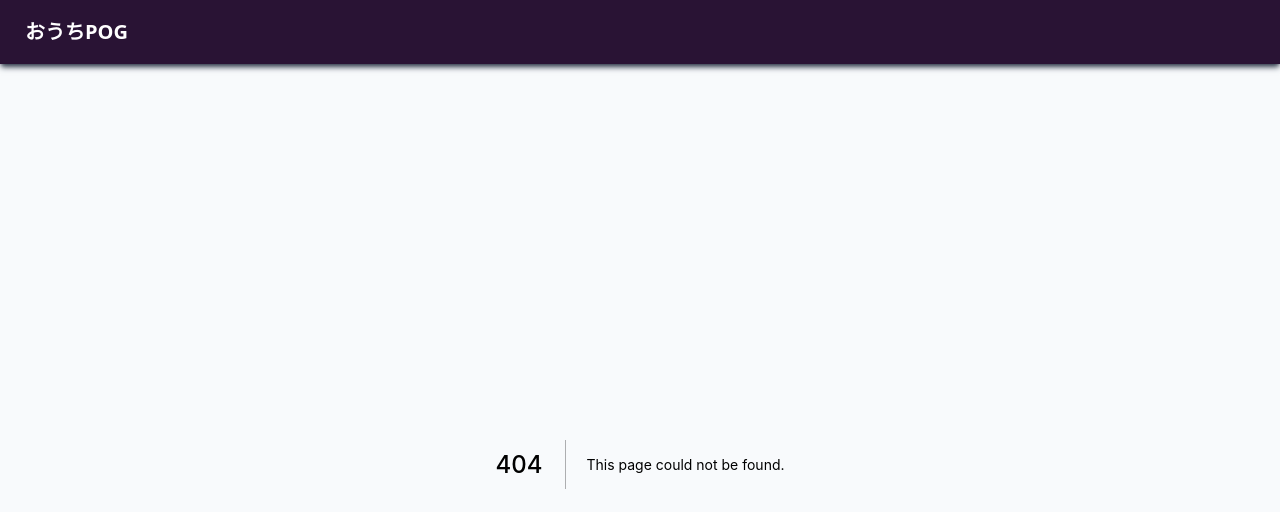
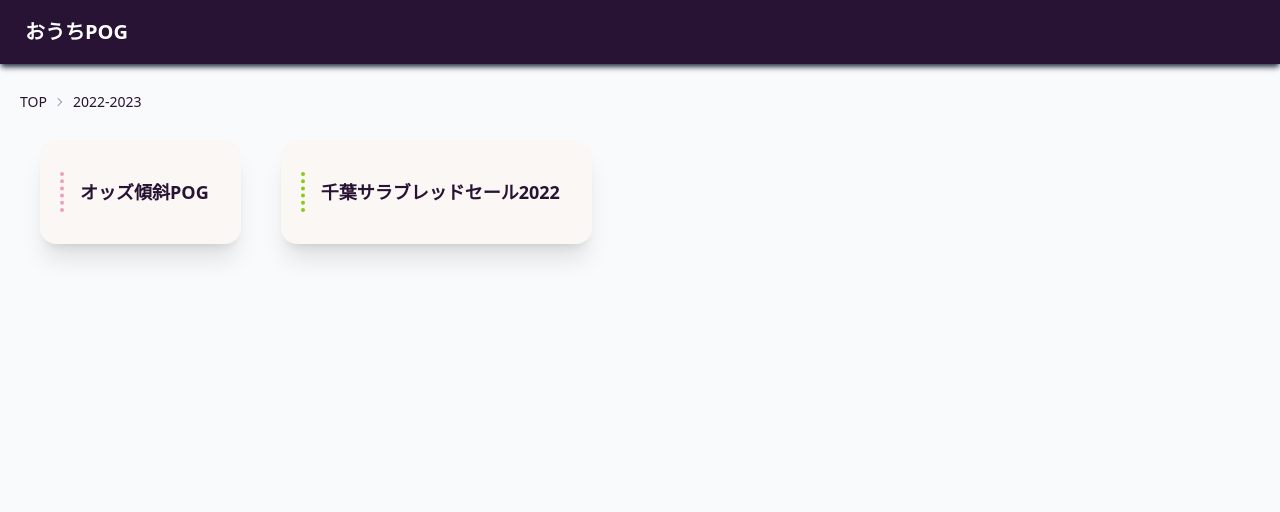
Before and after one commit to mishio-n/old-pog, a Next.js app: page /2022-2023 in a window 1280 px wide. Before the commit this address had no page. Shown: the top 512 px of the page. Built offline with nearby package versions, Linux system fonts and the light colour scheme.

Commit message:
:card_file_box: prismaからサーバー側でデータ取得して表示

```diff
--- /dev/null
+++ b/lib/prisma.ts
@@ -0,0 +1,17 @@
+import { PrismaClient, type Owner } from "@prisma/client";
+
+declare global {
+  var prisma: PrismaClient;
+}
+
+let prisma: PrismaClient;
+
+if (process.env.NODE_ENV === "production") {
+  prisma = new PrismaClient();
+} else {
+  if (!global.prisma) {
+    global.prisma = new PrismaClient();
+  }
+  prisma = global.prisma;
+}
+export { prisma };
--- a/pages/chiba/index.tsx
+++ b/pages/2022-2023/chiba/index.tsx
@@ -3,7 +3,7 @@ import Head from "next/head";
 import Link from "next/link";
 import path from "path";
 import { useEffect, useState } from "react";
-import { asyncReader } from "../../lib/async-reader";
+import { asyncReader } from "../../../lib/async-reader";
 
 type PogRecord = {
   owner: string;
@@ -99,6 +99,11 @@ const ChibaIndex: NextPage<InferGetStaticPropsType<typeof getStaticProps>> = ({
                 <a>TOP</a>
               </Link>
             </li>
+            <li>
+              <Link href={"/2022-2023"}>
+                <a>2022-2023</a>
+              </Link>
+            </li>
             <li>千葉サラブレッドセール2022</li>
           </ul>
         </div>
--- /dev/null
+++ b/pages/2022-2023/index.tsx
@@ -0,0 +1,58 @@
+import { NextPage } from "next";
+import Head from "next/head";
+import Link from "next/link";
+
+const Pog2022_2023: NextPage = () => {
+  return (
+    <>
+      <Head>
+        <title>2022-2023 | おうちPOG</title>
+        <meta name="description" content="POG" />
+      </Head>
+      <div className="artboard p-5">
+        <div className="text-sm breadcrumbs">
+          <ul>
+            <li>
+              <Link href={"/"}>
+                <a>TOP</a>
+              </Link>
+            </li>
+            <li>
+              <Link href={"/2022-2023"}>
+                <a>2022-2023</a>
+              </Link>
+            </li>
+          </ul>
+        </div>
+        <div className="flex flex-wrap">
+          <div className="p-5">
+            <Link href={"/2022-2023/odds"}>
+              <div className="card max-w-sm bg-base-100 shadow-xl">
+                <div className="card-body items-center flex-row pl-5">
+                  <div className="border-secondary border-l-4 border-dotted h-10" />
+                  <h2 className="card-title whitespace-nowrap text-lg  ml-2">
+                    オッズ傾斜POG
+                  </h2>
+                </div>
+              </div>
+            </Link>
+          </div>
+          <div className="p-5">
+            <Link href={"/2022-2023/chiba"}>
+              <div className="card max-w-sm bg-base-100 shadow-xl">
+                <div className="card-body items-center flex-row pl-5">
+                  <div className="border-lime-500 border-l-4 border-dotted h-10" />
+                  <h2 className="card-title whitespace-nowrap  text-lg ml-2">
+                    千葉サラブレッドセール2022
+                  </h2>
+                </div>
+              </div>
+            </Link>
+          </div>
+        </div>
+      </div>
+    </>
+  );
+};
+
+export default Pog2022_2023;
--- /dev/null
+++ b/pages/2022-2023/odds/index.tsx
@@ -0,0 +1,73 @@
+import { Owner } from ".prisma/client";
+import {
+  GetServerSideProps,
+  InferGetServerSidePropsType,
+  NextPage,
+} from "next";
+import Head from "next/head";
+import Link from "next/link";
+import { prisma } from "../../../lib/prisma";
+
+type Props = {
+  owners: Owner[];
+};
+
+export const getServerSideProps: GetServerSideProps<Props> = async (
+  context
+) => {
+  const owners = await prisma.owner.findMany();
+  return {
+    props: {
+      owners,
+    },
+  };
+};
+
+const Odds2022_2023: NextPage<
+  InferGetServerSidePropsType<typeof getServerSideProps>
+> = ({ owners }) => {
+  return (
+    <>
+      <Head>
+        <title>オッズ傾斜POG | おうちPOG</title>
+        <meta name="description" content="POG" />
+      </Head>
+      <div className="artboard p-5">
+        <div className="text-sm breadcrumbs">
+          <ul>
+            <li>
+              <Link href={"/"}>
+                <a>TOP</a>
+              </Link>
+            </li>
+            <li>
+              <Link href={"/2022-2023"}>
+                <a>2022-2023</a>
+              </Link>
+            </li>
+            <li>
+              <a>オッズ傾斜POG</a>
+            </li>
+          </ul>
+        </div>
+        <div className="flex-row flex mt-4 justify-start">
+          {owners.map((owner) => (
+            <label
+              className="label cursor-pointer"
+              key={`checkbox-${owner.name}`}
+            >
+              <input
+                type="checkbox"
+                className="checkbox checkbox-sm"
+                defaultChecked={true}
+              />
+              <span className="label-text ml-2 text-sm">{owner.name}</span>
+            </label>
+          ))}
+        </div>
+      </div>
+    </>
+  );
+};
+
+export default Odds2022_2023;
--- a/pages/index.tsx
+++ b/pages/index.tsx
@@ -13,13 +13,11 @@ const Home: NextPage = () => {
 
       <main>
         <div className="p-5">
-          <Link href={"/chiba"}>
+          <Link href={"/2022-2023"}>
             <div className="card max-w-sm bg-base-100 shadow-xl">
               <div className="card-body items-center flex-row pl-5">
                 <div className="border-lime-500 border-l-2 border-solid h-10" />
-                <h2 className="card-title whitespace-nowrap">
-                  千葉サラブレッドセール2022
-                </h2>
+                <h2 className="card-title whitespace-nowrap">2022-2023</h2>
               </div>
             </div>
           </Link>
```
